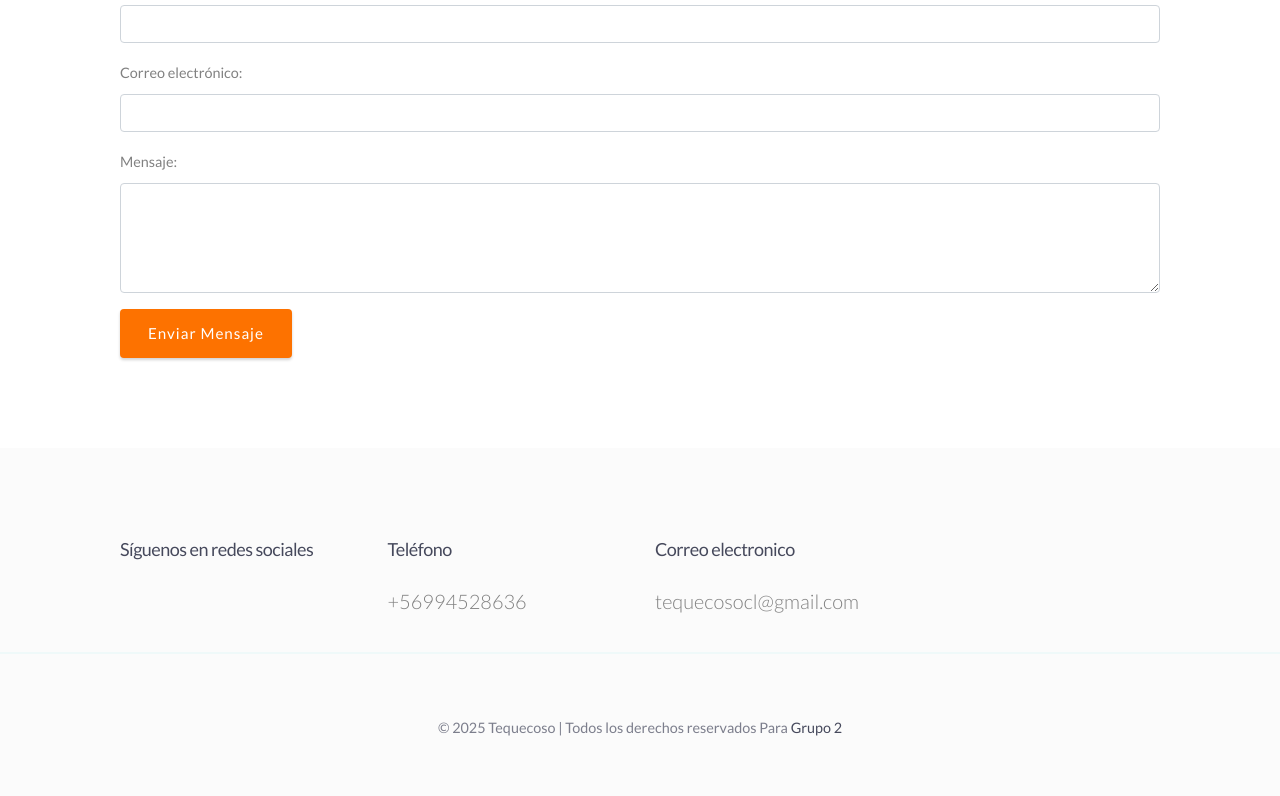
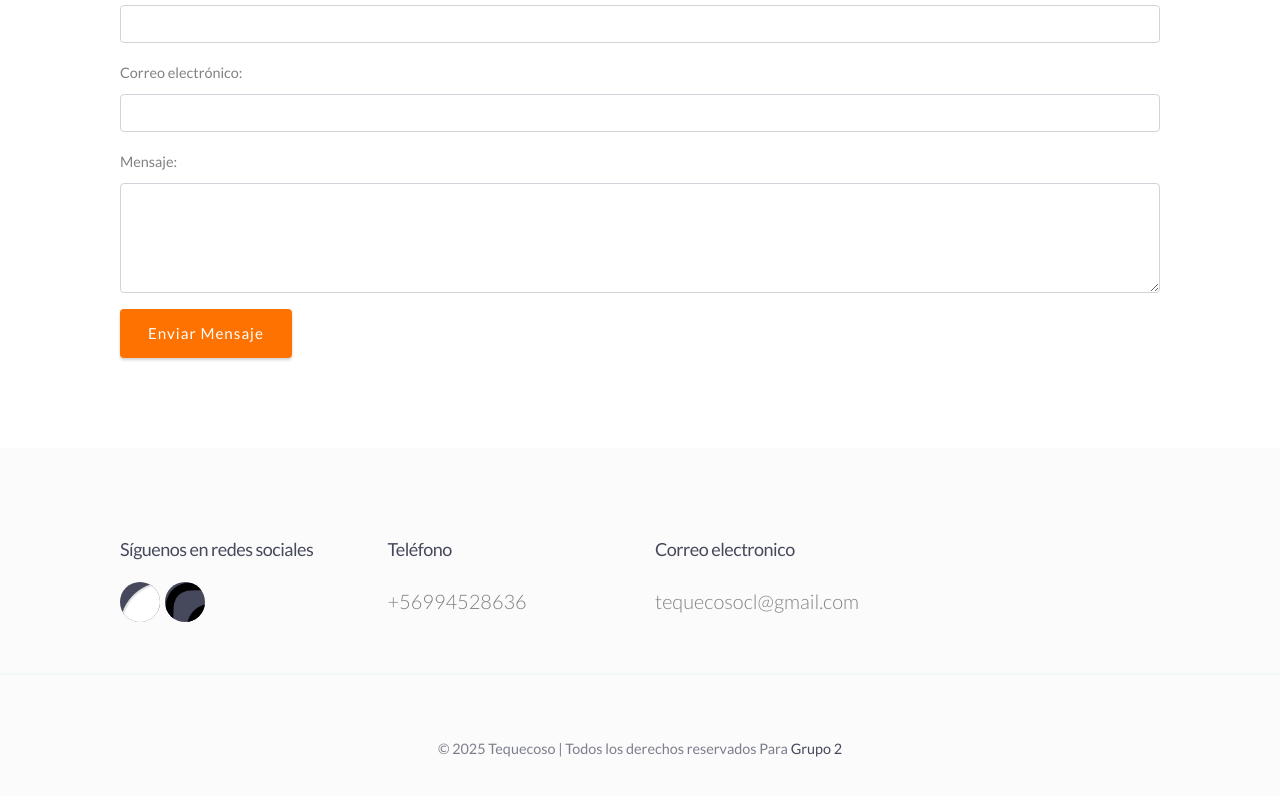
Before and after one commit to hayterbordon/Webdetecoso, a website: page index.html in a window 1280 px wide. Shown: the part 5210-6006 px from the top of the page. Drawn offline with Linux system fonts and the light colour scheme; no server answers; files whose address does not match are found by name.

Commit message:
Update index.html

```diff
--- a/index.html
+++ b/index.html
@@ -233,12 +233,12 @@
             <div class="social-buttons col-lg-3 mb30">
                 <h5 class="mb20">Síguenos en redes sociales</h5>
                 <span>
-                    <a href="https://www.facebook.com/people/Tequecoso/61554650150974/"
+                    <a href="https://www.facebook.com/people/Tequecoso/61554650150974/" class="social-icon si-dark si-facebook si-dark-round">
                         <img src="images/social.png" alt="Facebook" class="social-img">
                     </a>
                 </span>
                 <span>
-                    <a href="https://www.instagram.com/tequecoso/"
+                    <a href="https://www.instagram.com/tequecoso/" class="social-icon si-dark si-facebook si-dark-round">
                         <img src="images/insta.png" alt="Instagram" class="social-img">
                     </a>
                 </span>
```
